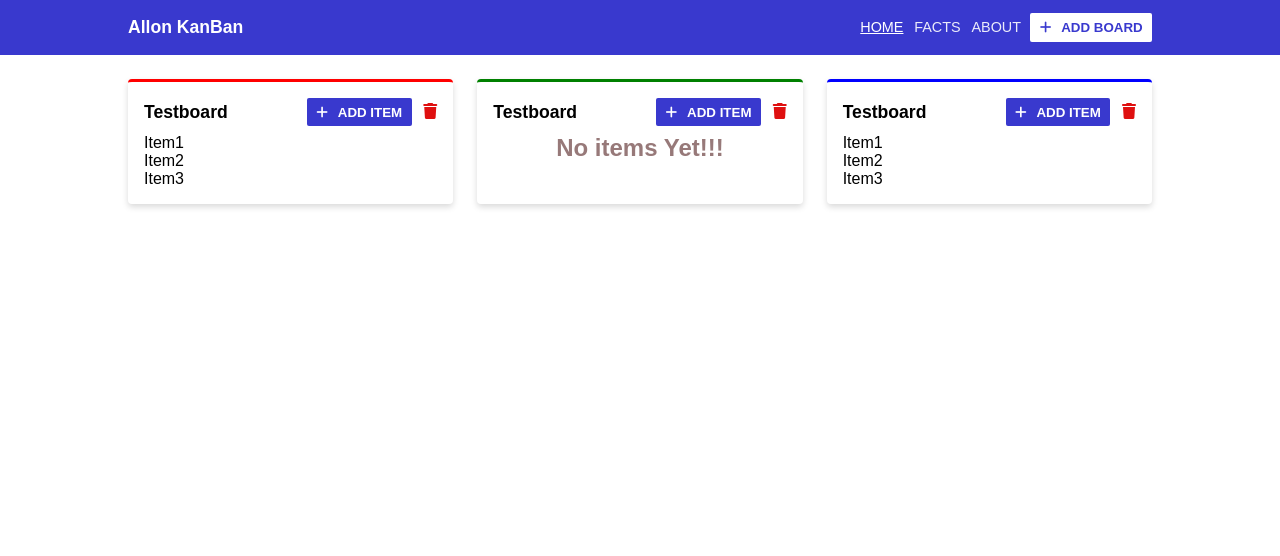
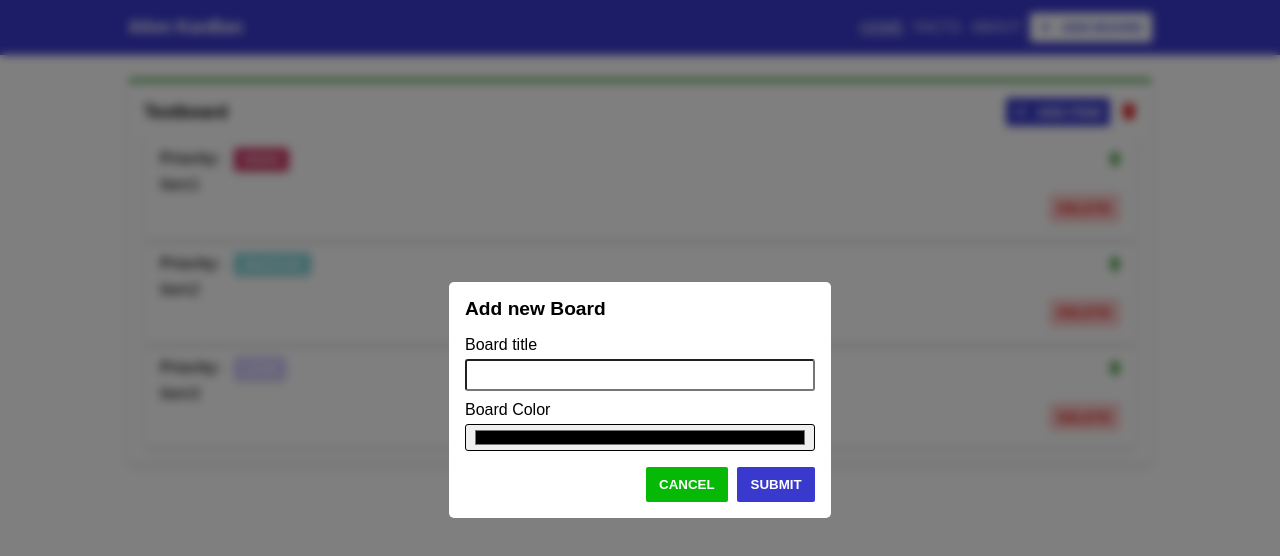
Before and after one commit to salissadiq/allon-kanban, a Vue app: page / in a window 1280 px wide. Both pictures are taken after a click on the button "ADD BOARD". Shown: the top 556 px of the page. Built offline with nearby package versions, Linux system fonts and the light colour scheme.

Commit message:
Add Board Modal component

```diff
--- a/src/assets/style.css
+++ b/src/assets/style.css
@@ -62,6 +62,21 @@ body{
     margin-right: .5em;
 }
 
+.btn.submit{
+    background-color: var(--primary-clr);
+    color: #fff;
+    padding: .75em 1em;
+}
+
+.btn.cancel{
+    background-color: rgb(6, 185, 6);
+    color: #fff;
+    padding: .75em 1em;
+}
+label{
+    margin-bottom: .3em;
+}
+
 .msg{
     color: rgb(151, 121, 121);
     text-align: center;
@@ -86,6 +101,46 @@ body{
     box-shadow: 0 3px 6px rgb(0, 0, 0, .15);
     border-top: 3px solid red;
     border-radius: 4px;
+    margin-bottom: 1em;
+}
+
+.items{
+    padding: 1em;
+    box-shadow: 0 3px 6px rgb(0, 0, 0, .15);
+    border-radius: 4px;
+}
+.items .head .priority{
+    font-weight: bold;
+    color: rgb(48, 47, 47);
+
+}
+
+.item .title{
+    margin: 1em 0;
+    font-weight: bold;
+    font-size: 1.2em;
+    color: rgb(48, 47, 47);
+}
+
+.text-right{
+    text-align: right;
+}
+
+.btn.delete{
+    color: rgb(223, 16, 16);
+    background-color: rgb(255, 202, 202);
+}
+
+.badge{
+    padding: .3em .75em;
+    background-color: red;
+    margin-left: 1em;
+    border-radius: 3px;
+    color: #fff;
+    box-shadow: 0 2px 3px rgb(0, 0, 0, .15);
+    font-size: .8em;
+    letter-spacing: 1px;
+    text-transform: uppercase;
 }
 
 .board .head{
@@ -93,6 +148,51 @@ body{
     justify-content: space-between;
     align-items: center;
     margin-bottom: .5em;
+}
+.modal{
+    position: fixed;
+    top: 0;
+    left: 0;
+    background-color: rgb(0, 0, 0, .5);
+    height: 100vh;
+    width: 100vw;
+    display: flex;
+    justify-content:center;
+    align-items:center;
+    backdrop-filter: blur(5px);
+}
+
+.modal .content{
+    padding: 1em;
+    background-color: #fff;
+    width: 90%;
+    max-width: 350px;
+    border-radius: 5px;
+}
+
+.content .title{
+    font-size: 1.2em;
+    font-weight: bold;
+}
+
+.form{
+    margin: 1em 0;
+}
+
+.form label, .form input{
+    display: block;
+    width: 100%;
+    box-sizing: border-box;
+}
+
+.form input{
+    padding: .5em;
+    border-radius: 3px;
+    margin-bottom: .75em;
+}
+
+input[type="color"]{
+    padding: .1em .5em;
 }
 
 .head .title{
--- /dev/null
+++ b/src/components/AddBoardBtn.vue
@@ -0,0 +1,30 @@
+<template>
+    <span>
+        <button class="btn" @click="showModal = true">
+          <i class="fas fa-plus"></i>  add board
+        </button>
+        <Modal
+            v-if="showModal"
+            title="Add new Board"
+            labelA="Board title"
+            labelB="Board Color"
+            inputBType="color"
+            @close="showModal = false"
+
+        />
+    </span>
+</template>
+
+<script>
+    import Modal from '@/components/Modal'
+    export default {
+        components:{
+            Modal
+        },
+        data: ()=> {
+            return {
+                showModal : false,
+            }
+        }
+    }
+</script>
--- a/src/components/Board.vue
+++ b/src/components/Board.vue
@@ -12,21 +12,23 @@
                 <div>
                     <h2 class="msg" v-if="board.items.length == 0">No items Yet!!!</h2>
                     <div v-else>
-                        <p v-for="(item, index) in board.items" :key="index">
-                            {{item.title}}
-                        </p>
+                        <Item v-for="(item, index) in board.items" :key="index" :item="item" :clr="board.color"/>
                     </div>
                 </div>
             </div>
 </template>
 
 <script>
+import Item from '@/components/Item'
     export default {
         props: {
             board:{
                 required: true,
                 type: Object
             }
+        },
+        components:{
+            Item
         }
     }
 </script>
--- /dev/null
+++ b/src/components/Item.vue
@@ -0,0 +1,34 @@
+<template>
+    <div class="items">
+       <div class="head">
+          <span class="priority">
+               <span>Priority:</span>
+           <span class="badge" :style="{backgroundColor: priorityClr}">{{item.priority}}</span>
+          </span>
+          <i class="fas fa-sort" :style="{color: clr}"></i>
+       </div>
+          <p class="title">{{item.title}}</p>
+          <p class="text-right">
+              <button class="btn delete">
+                  delete
+              </button>
+          </p>
+    </div>
+</template>
+
+<script>
+    export default {
+        props:['item', 'clr'],
+        computed:{
+            priorityClr(){
+                if(this.item.priority == 'high'){
+                    return '#d13667'
+                } else if(this.item.priority == 'medium'){
+                    return '#80d5db'
+                } else if(this.item.priority == 'low'){
+                    return '#d0c6fc'
+                }
+            }
+        }
+    }
+</script>
--- /dev/null
+++ b/src/components/Modal.vue
@@ -0,0 +1,35 @@
+<template>
+    <div class="modal">
+        <div class="content">
+            <p class="title">
+                {{title}}
+            </p>
+            <div class="form">
+                <label>{{labelA}}</label>
+                <input type="text">
+                <label>{{labelB}}</label>
+                <input :type="inputBType">
+            </div>
+            <p class="text-right">
+                <button class="btn cancel" @click="handleCloseModal">
+                    cancel
+                </button>
+                 <button class="btn submit">
+                    submit
+                </button>
+            </p>
+        </div>
+    </div>
+</template>
+
+<script>
+    export default {
+        props: ['title', 'labelA', 'labelB', 'inputBType'],
+        methods:{
+            handleCloseModal(){
+                this.$emit('close')
+            }
+        }
+
+    }
+</script>
--- a/src/components/Navbar.vue
+++ b/src/components/Navbar.vue
@@ -3,20 +3,22 @@
         <a href="" class="logo">Allon KanBan</a>
     <div class="nav-links">
         <router-link v-for="(link, index) in links" :key="index" :class="{active: link.path == $route.path }" :to="link.path">{{link.name}}</router-link>
-        <button class="btn">
-          <i class="fas fa-plus"></i>  add board
-        </button>
+        <AddBoardBtn />
     </div>
     </div>
 </template>
 
 <script>
+import AddBoardBtn from '@/components/AddBoardBtn'
 export default {
+    components:{
+        AddBoardBtn
+    },
     data:()=> {
         return {
             links: [
                 {name: 'home', path: '/'},
-                {name: 'facts', path: '/facts'},
+                {name: 'facts', path: '/facts/45'},
                 {name: 'about', path: '/about'}
             ]
         }
--- a/src/views/Home.vue
+++ b/src/views/Home.vue
@@ -18,31 +18,14 @@ import Board from '@/components/Board'
                 boards:[
                     {
                         title: "Testboard",
-                        color:'red',
+                        color:'green',
                         items: [
-                            {title: 'Item1'},
-                            {title: 'Item2'},
-                            {title: 'Item3'}
+                            {title: 'Item1', priority: 'high'},
+                            {title: 'Item2', priority: 'medium'},
+                            {title: 'Item3', priority: 'low'},
                         ]
                     },
-                     {
-                        title: "Testboard",
-                        color:'green',
-                        items: [
-                            // {title: 'Item1'},
-                            // {title: 'Item2'},
-                            // {title: 'Item3'}
-                        ]
-                    },
-                     {
-                        title: "Testboard",
-                        color:'blue',
-                        items: [
-                            {title: 'Item1'},
-                            {title: 'Item2'},
-                            {title: 'Item3'}
-                        ]
-                    }
+
                 ]
             }
         }
```
